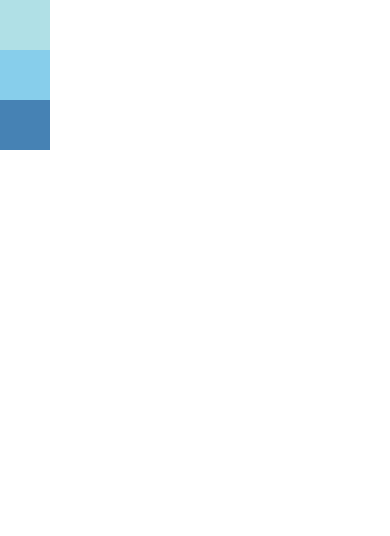
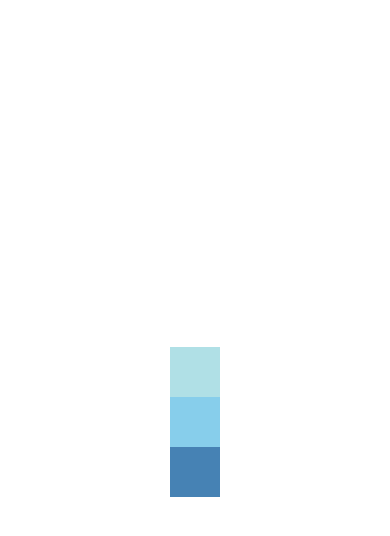
Before and after one commit to mimikun/the_basics, a React Native app: screen / in a window 390 px wide. Shown: the top 536 px of the page. Built offline with nearby package versions, Linux system fonts and the light colour scheme.

Commit message:
いらない行消してみた

```diff
--- a/App.js
+++ b/App.js
@@ -13,15 +13,19 @@ export default class App extends Component {
   }
 }
 
+// Try setting `alignItems` to 'flex-start'
+// Try setting `justifyContent` to `flex-end`.
+// Try setting `flexDirection` to `row`.
 const styles = StyleSheet.create({
   container: {
     flex: 1,
     alignItems: 'center',
     justifyContent: 'center'
   },
-  justify_content: {
+  align_items: {
     flex: 1,
     flexDirection: 'column',
-    justifyContent: 'space-between'
+    justifyContent: 'center',
+    alignItems: 'center'
   }
 })
```
